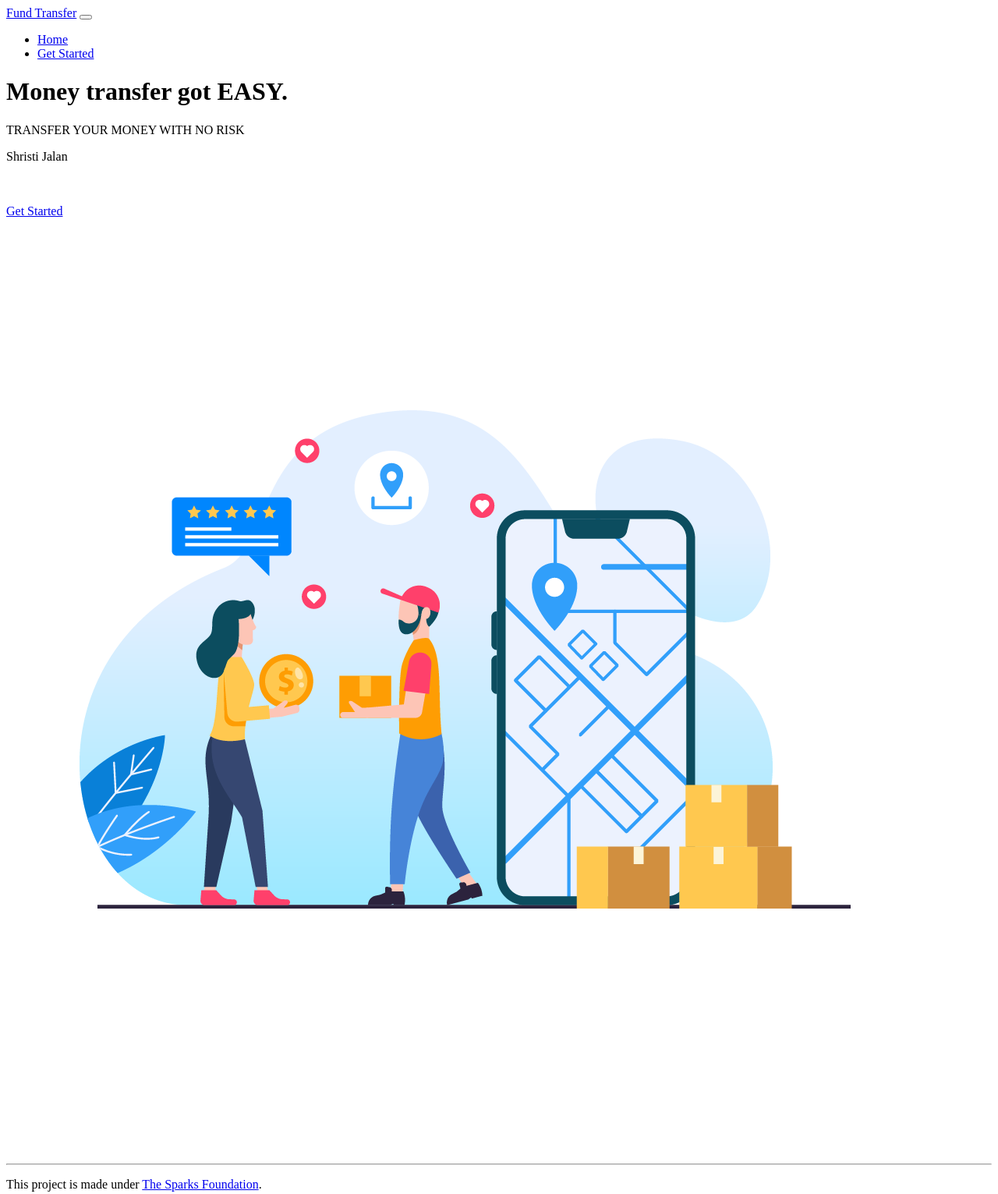
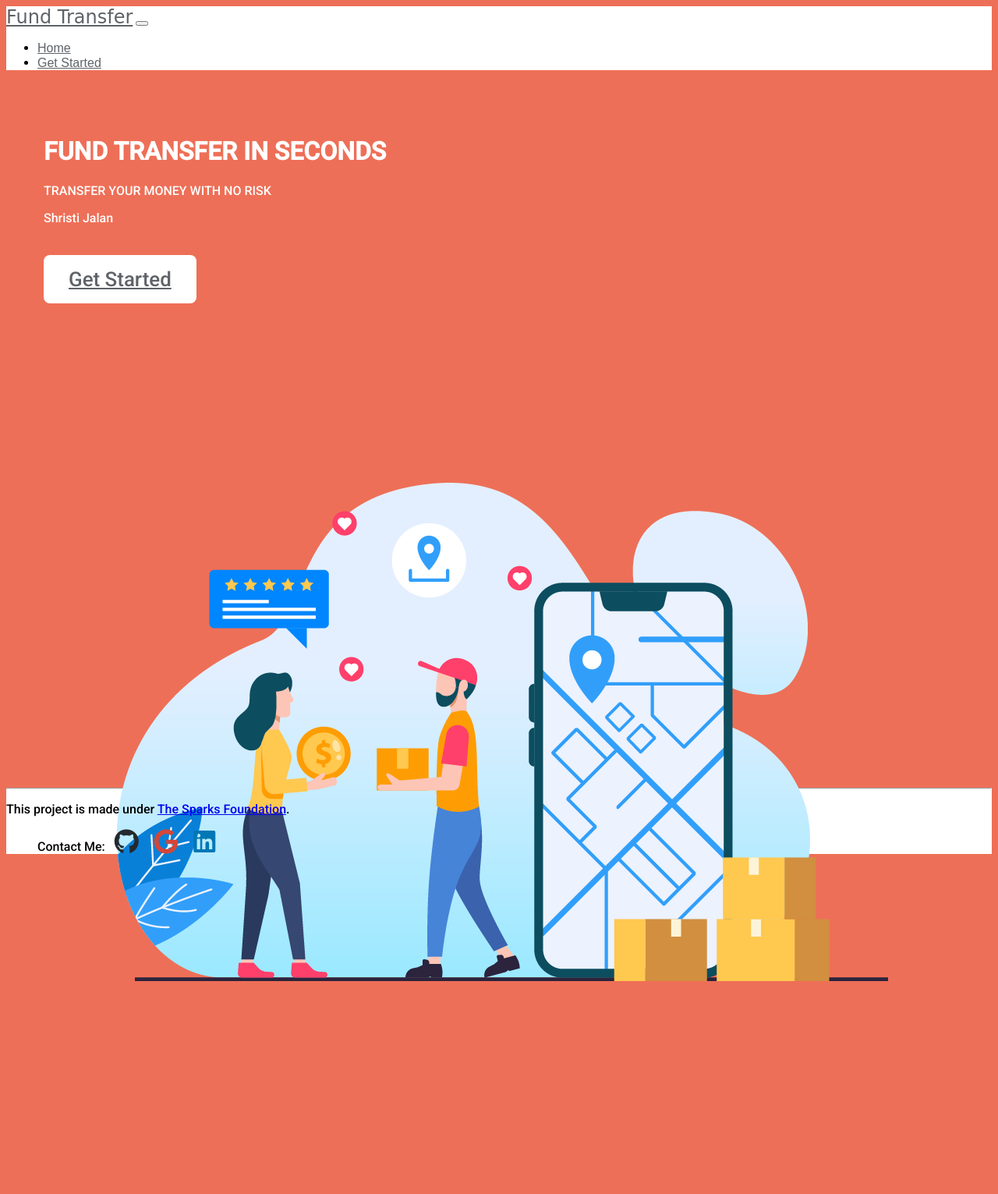
Before and after one commit to ShristiJalan/Basic_Banking_System, a plain HTML site: page index.html in a window 1280 px wide. Shown: the top 1531 px of the page at 78% size. Drawn offline with nearby package versions, Linux system fonts and the light colour scheme; a web font is replaced by a local one.

Commit message:
added css for the home page

```diff
--- /dev/null
+++ b/css/style.css
@@ -0,0 +1,116 @@
+html{
+    padding: 0;
+    margin: 0;
+}
+
+body{
+    font-family: 'Roboto', sans-serif;
+    background-color: #ee6f57;
+}
+
+/* navbar css starts here  */
+.bg-light{
+    background-color: #fff!important;
+}
+
+.navbar-brand{
+    font-family: 'Sansita Swashed', cursive;
+    font-size: 1.5rem;
+    color: #5f6368!important;
+}
+
+.nav-link{
+    color: #5f6368!important;
+    font-family: 'Noto Sans JP', sans-serif;
+}
+
+.nav-link:hover{
+    background-color: #f3f1f1;
+}
+/* navbar css ends here  */
+
+/* here content css starts here  */
+.hero-content{
+    height: 100vh;
+    color: #ffffff;
+    padding: 3rem;
+    border-bottom-left-radius: 45rem;
+    border-bottom-right-radius: 45rem;
+    margin-bottom: 1vh;
+}
+
+@media only screen and (max-width: 766px) {
+    .hero-img {
+      display: none;
+    }
+}
+
+.get-started{
+    border-radius: 0.5rem;
+    padding: 1rem 2rem;
+    font-size: 162%;
+    background-color: #fff;
+    transition: 0.3s;
+    color: #5f6368;
+}
+
+.get-started:hover{
+    text-decoration: none;
+    background-color: #bfdff0;
+
+}
+/* here content css starts here  */
+
+/* get-started-buttons css starts here*/
+.get-started-content{
+    height: 60vh;
+    background-color: #ff8a65;
+    border-top-left-radius: 42rem;
+    border-top-right-radius: 42rem;
+    border-bottom-right-radius: 42rem;
+    border-bottom-left-radius: 42rem;
+}
+
+.get-started-content .row{
+    padding: 25vh 0;
+}
+
+.get-started-content a{
+    border-radius: 0.5rem;
+    padding: 1rem 2rem;
+    font-size: 162%;
+    background-color: #039be5;
+    color: #fff!important;
+    transition: 0.3s;
+}
+
+.get-started-content a:hover{
+    background-color: #017ab6;
+    text-decoration: none;
+}
+/* get-started-buttons css end here*/
+
+
+/* footer css starts here */
+footer{
+    background-color: #fff;
+}
+
+.social-icons li{
+    list-style: none;
+    display: inline;
+    padding: 0.5rem;
+}
+
+.github{
+    color: #24292e;
+}
+
+.linkedin{
+    color: #0077b5;
+}
+
+.google{
+    color: #D44638;
+}
+/* footer css ends here  */
--- a/index.html
+++ b/index.html
@@ -1,39 +1,60 @@
 <!DOCTYPE html>
 <html lang="en">
   <head>
-    <meta charset="UTF-8">
-    <meta name="viewport" content="width=device-width, initial-scale=1.0">
+    <meta charset="UTF-8" />
+    <meta name="viewport" content="width=device-width, initial-scale=1.0" />
     <title>Basic Banking System</title>
+
     <!-- Bootstrap CDN -->
-    <link rel="stylesheet" href="https://unpkg.com/bootstrap-material-design@4.1.1/dist/css/bootstrap-material-design.min.css">
-    <link rel="stylesheet" href="https://cdnjs.cloudflare.com/ajax/libs/font-awesome/5.14.0/css/all.min.css">
+    <link
+      rel="stylesheet"
+      href="https://unpkg.com/bootstrap-material-design@4.1.1/dist/css/bootstrap-material-design.min.css"
+    />
+    <link
+      rel="stylesheet"
+      href="https://cdnjs.cloudflare.com/ajax/libs/font-awesome/5.14.0/css/all.min.css"
+    />
 
     <!-- Fonts -->
-    <link rel="stylesheet" href="assets/css/style.css">
-    <link href="https://fonts.googleapis.com/css2?family=Noto+Sans+JP:wght@500&display=swap" rel="stylesheet">
-    <link href="https://fonts.googleapis.com/css2?family=Sansita+Swashed:wght@700&display=swap" rel="stylesheet">
-    <link href="https://fonts.googleapis.com/css2?family=Roboto:wght@500&display=swap" rel="stylesheet">
-
-    <!-- AOS  -->
-    <link rel="stylesheet" href="https://unpkg.com/aos@next/dist/aos.css"/>
-
+    <link rel="stylesheet" href="css/style.css" />
+    <link
+      href="https://fonts.googleapis.com/css2?family=Nunito:wght@700&display=swap"
+      rel="stylesheet"
+    />
+    <link
+      href="https://fonts.googleapis.com/css2?family=Sansita+Swashed:wght@700&display=swap"
+      rel="stylesheet"
+    />
+    <link
+      href="https://fonts.googleapis.com/css2?family=Roboto:wght@500&display=swap"
+      rel="stylesheet"
+    />
   </head>
-<body onload="loader()">
-
-  <!-- loader for splash screen -->
-  <div id="loading" class="container-fluid"></div>
-
+  <body>
+    <div class="container-fluid">
       <!-- navbar starts here  -->
       <nav class="navbar navbar-expand-lg navbar-light bg-light">
         <a class="navbar-brand" href="./index.html">Fund Transfer</a>
-        <button class="navbar-toggler" type="button" data-toggle="collapse" data-target="#navbarSupportedContent" aria-controls="navbarSupportedContent" aria-expanded="false" aria-label="Toggle navigation">
+        <button
+          class="navbar-toggler"
+          type="button"
+          data-toggle="collapse"
+          data-target="#navbarSupportedContent"
+          aria-controls="navbarSupportedContent"
+          aria-expanded="false"
+          aria-label="Toggle navigation"
+          font-family:
+          arial
+        >
           <span class="navbar-toggler-icon"></span>
         </button>
 
         <div class="collapse navbar-collapse" id="navbarSupportedContent">
           <ul class="navbar-nav ml-auto">
             <li class="nav-item active">
-              <a class="nav-link" href="./index.html">Home <span class="sr-only">(current)</span></a>
+              <a class="nav-link" href="./index.html"
+                >Home <span class="sr-only">(current)</span></a
+              >
             </li>
             <li class="nav-item">
               <a class="nav-link" href="./customers.html">Get Started</a>
@@ -47,65 +68,75 @@
       <div class="container-fluid hero-content">
         <div class="row align-items-center">
           <div class="col-md-6 col-sm-12 text-center" data-aos="fade-up">
-          <h1>Money transfer got EASY.</h1>
+            <h1>FUND TRANSFER IN SECONDS</h1>
             <p class="lead muted">TRANSFER YOUR MONEY WITH NO RISK</p>
             <p>Shristi Jalan</p>
-          <br>
-          <br>
+            <br />
+            <br />
             <a class="get-started" href="./customers.html">Get Started</a>
           </div>
           <div class="col-md-6 col-sm-12 text-center" data-aos="fade-left">
             <div class="hero-img-div">
-            <img class="img-fluid" src="image/money_transfer.png" alt="img-showing-money-transfer">
+              <img
+                class="img-fluid"
+                src="image/money_transfer.png"
+                alt="img-showing-money-transfer"
+              />
             </div>
           </div>
         </div>
       </div>
       <!-- here content ends here -->
-
-
-
+    </div>
 
     <!-- footer starts here -->
     <footer>
-      <hr>
+      <hr />
       <div class="row text-center">
         <div class="col-md-6">
-          <p>This project is made under <a href="https://www.thesparksfoundationsingapore.org">The Sparks Foundation</a>.</p>
-
+          <p>
+            This project is made under
+            <a href="https://www.thesparksfoundationsingapore.org"
+              >The Sparks Foundation</a
+            >.
+          </p>
         </div>
         <div class="col-md-6 text-center">
           <ul class="social-icons">
             Contact Me:
-              <li><a target="_blank" class="github" href="https://github.com/ShristiJalan"><i class="fab fa-github fa-2x"></i></a></li>
-              <li><a target="_blank" class="google" href="mailto:shristijalan1010@gmail.com"><i class="fab fa-google fa-2x"></i></a></li>
-              <li><a target="_blank" class="linkedin" href="https://www.linkedin.com/in/shristijalan/"><i class="fab fa-linkedin fa-2x"></i></a></li>
+            <li>
+              <a
+                target="_blank"
+                class="github"
+                href="https://github.com/ShristiJalan"
+                ><i class="fab fa-github fa-2x"></i
+              ></a>
+            </li>
+            <li>
+              <a
+                target="_blank"
+                class="google"
+                href="mailto:shristijalan1010@gmail.com"
+                ><i class="fab fa-google fa-2x"></i
+              ></a>
+            </li>
+            <li>
+              <a
+                target="_blank"
+                class="linkedin"
+                href="https://www.linkedin.com/in/shristijalan/"
+                ><i class="fab fa-linkedin fa-2x"></i
+              ></a>
+            </li>
           </ul>
         </div>
       </div>
     </footer>
     <!-- footer ends here -->
 
-    <!-- spalsh screen js -->
-    <script>
-      var preloader = document.getElementById("loading");
-      function loader(){
-        preloader.style.display = 'none';
-      }
-    </script>
-
-    <script src="assets/js/script.js"></script>
+    <script src="js/script.js"></script>
     <script src="https://code.jquery.com/jquery-3.2.1.slim.min.js"></script>
     <script src="https://unpkg.com/popper.js@1.12.6/dist/umd/popper.js"></script>
     <script src="https://unpkg.com/bootstrap-material-design@4.1.1/dist/js/bootstrap-material-design.js"></script>
-
-    <!-- aos data  -->
-    <script src="https://unpkg.com/aos@next/dist/aos.js"></script>
-    <script>
-      AOS.init({
-        duration: 700,
-      });
-    </script>
-
   </body>
 </html>
```
Lines whose indentation alone changed are shown as unchanged.
